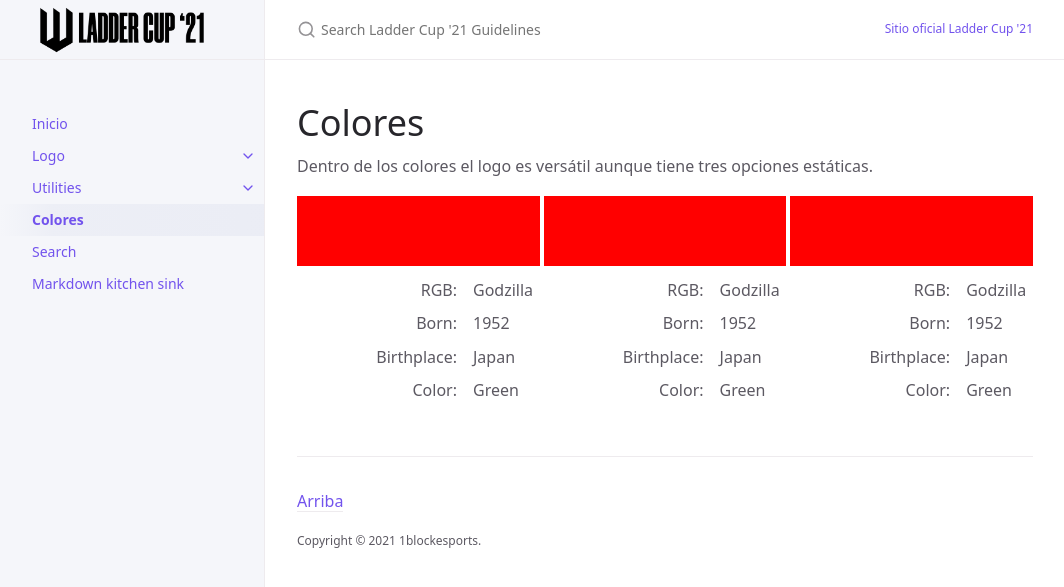
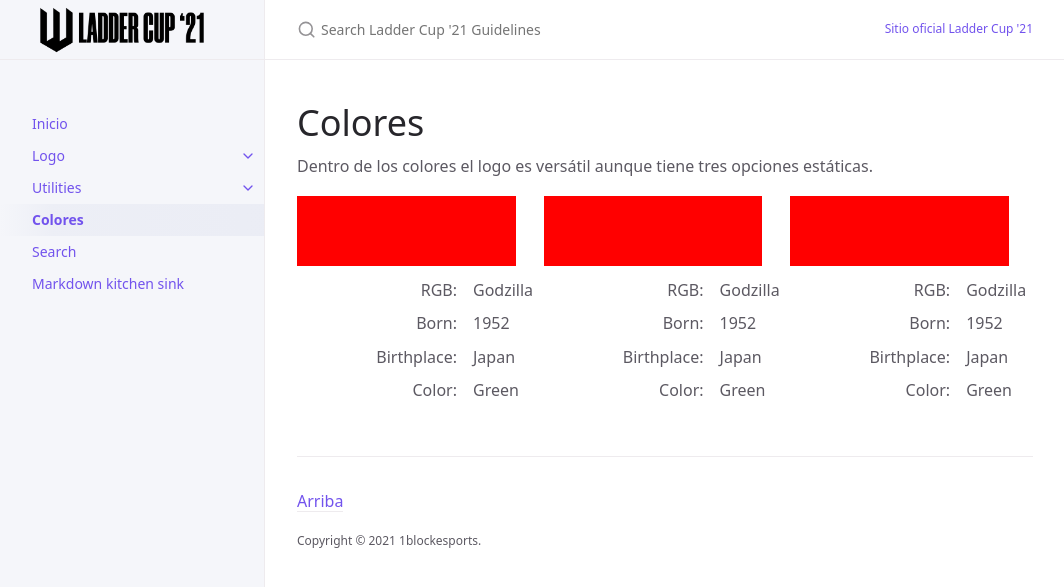
Before and after one commit to 1blockesports/laddercup-guidelines, a Jekyll site: the page built from docs/customization.md, in a window 1280 px wide. Shown: the top 587 px of the page, without its empty margins (107-1171 px from the left). Built offline with Jekyll 4.4.1, drawn with Linux system fonts in a browser that asks for light colours.

Commit message:
Update customization.md

```diff
--- a/docs/customization.md
+++ b/docs/customization.md
@@ -9,9 +9,9 @@
 Dentro de los colores el logo es versátil aunque tiene tres opciones estáticas.
 
 
-<div style="display:flex;flex-direction:row;flex-wrap:wrap;justify-content:space-between">
+<div style="display:flex;flex-direction:row;flex-wrap:wrap;justify-content:space-between;align-items:center">
 <div style="width:33%">
-<div style="width:100%;height:70px;background-color:red"></div>
+<div style="width:90%;height:70px;background-color:red"></div>
 <dl>
   <dt>RGB</dt>
   <dd>Godzilla</dd>
@@ -24,7 +24,7 @@
 </dl>
 </div>
 <div style="width:33%">
-<div style="width:100%;height:70px;background-color:red"></div>
+<div style="width:90%;height:70px;background-color:red"></div>
 <dl>
   <dt>RGB</dt>
   <dd>Godzilla</dd>
@@ -37,7 +37,7 @@
 </dl>
 </div>
 <div style="width:33%">
-<div style="width:100%;height:70px;background-color:red"></div>
+<div style="width:90%;height:70px;background-color:red"></div>
 <dl>
   <dt>RGB</dt>
   <dd>Godzilla</dd>
```
